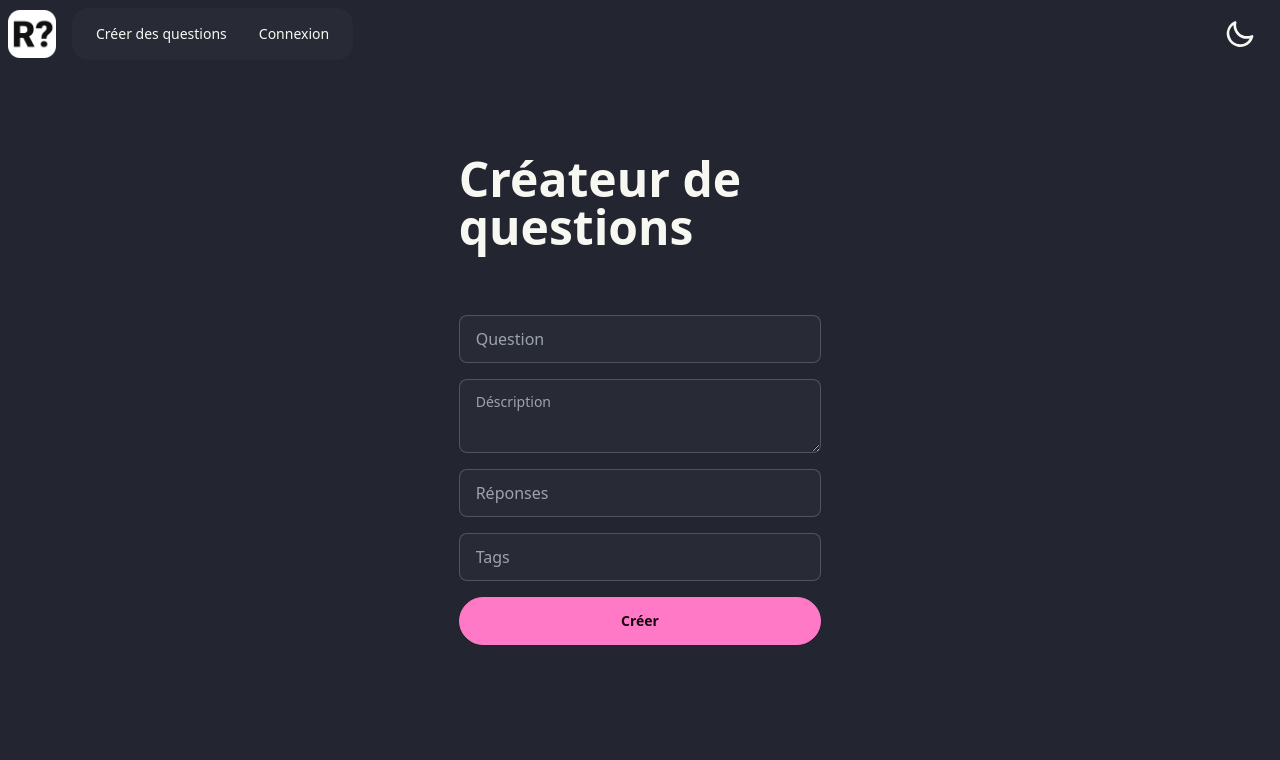
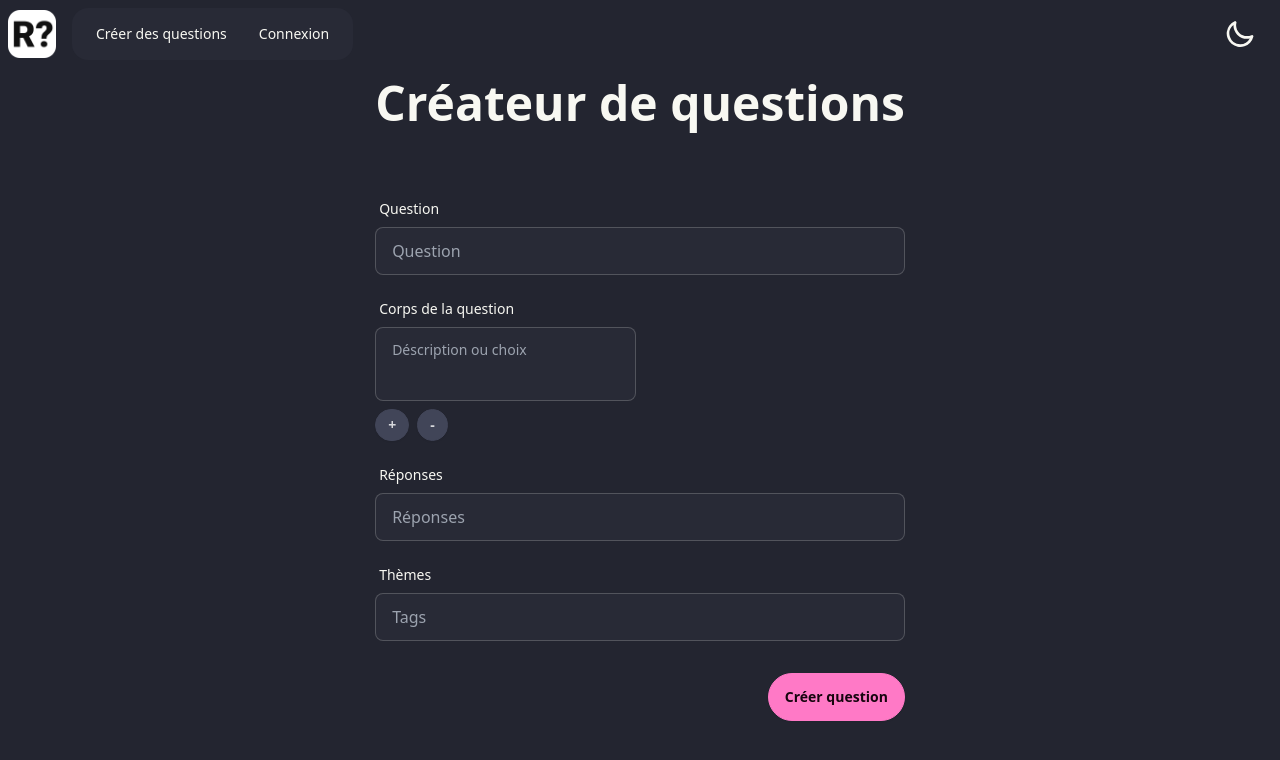
Before and after one commit to david-vct/rculture, a React (Vite) app: page /questions in a window 1280 px wide. Shown: the top 760 px of the page. Built offline with nearby package versions, Linux system fonts and the light colour scheme.

Commit message:
feat: add extansible question body on question creator

```diff
--- a/src/components/JoinGame.tsx
+++ b/src/components/JoinGame.tsx
@@ -1,21 +1,35 @@
 import { useNavigate } from "react-router-dom"
 import { createGame } from "../services/games-store"
 import { useState } from "react"
+import { signIn } from "../services/authentication"
 
 export const JoinGame = () => {
 	const [joinGameId, setJoinGamemId] = useState("")
+	const [name, setName] = useState("")
 	const navigate = useNavigate()
 
 	const joinGameHandler = async () => {
+		// Sign in new user
+		await signIn(name)
+		// Join game
 		navigate(`/games/${joinGameId}`)
 	}
 	const newGameHandler = async () => {
+		// Login user
+		await signIn(name)
+		// Create new game
 		const newGameId = await createGame()
 		navigate(`/games/${newGameId}`)
 	}
 
 	return (
-		<div className="flex flex-col items-center space-y-4">
+		<div className="flex flex-col items-stretch space-y-4">
+			<input
+				className="input input-bordered min-w-40 rounded-full"
+				value={name}
+				placeholder="Nom"
+				onChange={(e) => setName(e.target.value)}
+			/>
 			<div className="join rounded-full">
 				<input
 					className="input input-bordered min-w-40 join-item"
@@ -26,11 +40,9 @@ export const JoinGame = () => {
 					Rejoindre partie
 				</button>
 			</div>
-			<div>
-				<button className="btn btn-secondary rounded-full" onClick={newGameHandler}>
-					Nouvelle partie
-				</button>
-			</div>
+			<button className="btn btn-secondary self-end rounded-full" onClick={newGameHandler}>
+				Nouvelle partie
+			</button>
 		</div>
 	)
 }
--- a/src/components/Navbar.tsx
+++ b/src/components/Navbar.tsx
@@ -3,7 +3,7 @@ import { ThemeSwitch } from "./ThemeSwitch"
 
 export const Navbar = () => {
 	return (
-		<div className="navbar fixed top-0">
+		<div className="navbar fixed">
 			<div className="flex-1 space-x-4">
 				<Link to={"/"}>
 					<div>
--- a/src/pages/Auth.tsx
+++ b/src/pages/Auth.tsx
@@ -1,5 +1,5 @@
 import { useState } from "react"
-import { logout, signIn, signInWithGoogle } from "../services/authentication"
+import { logout, signInWithEmail, signInWithGoogle } from "../services/authentication"
 
 export const Auth = () => {
 	const [email, setEmail] = useState("")
@@ -33,7 +33,7 @@ export const Auth = () => {
 							/>
 						</div>
 						<div className="form-control mt-6">
-							<button className="btn btn-neutral rounded-full" onClick={() => signIn(email, password)}>
+							<button className="btn btn-neutral rounded-full" onClick={() => signInWithEmail(email, password)}>
 								Sign In
 							</button>
 						</div>
--- a/src/pages/Home.tsx
+++ b/src/pages/Home.tsx
@@ -2,7 +2,7 @@ import { JoinGame } from "../components/JoinGame"
 
 export const Home = () => {
 	return (
-		<div className="flex flex-col items-center justify-center w-full min-h-screen bg-base-200">
+		<div className="w-full min-h-screen flex flex-col items-center justify-center bg-base-200">
 			<div className="flex flex-col items-center w-full sm:w-auto px-4 py-8 sm:px-8">
 				<h1 className="text-5xl font-bold">Rculture</h1>
 				<p className="py-6">A game about culture, quiz and chill</p>
--- /dev/null
+++ b/src/pages/QuestionCreator/QuestionBodyInput.tsx
@@ -0,0 +1,51 @@
+import { useState } from "react"
+
+type QuestionBodyInputProps = {
+	onChange: (body: string[]) => void
+}
+
+export const QuestionBodyInput = (props: QuestionBodyInputProps) => {
+	const [body, setBody] = useState([] as string[])
+	const [nbElements, setNbElements] = useState(1)
+
+	const handleQuestionChange = (index: number, text: string) => {
+		body[index] = text
+		setBody(body)
+
+		// Send changes to parent
+		props.onChange(body.filter((element) => element !== ""))
+	}
+
+	const handleElementRemove = () => {
+		body.pop()
+		setBody(body)
+		setNbElements(nbElements - 1)
+	}
+
+	return (
+		<div>
+			<div className="grid grid-cols-1 sm:grid-cols-2 gap-2">
+				{Array.from({ length: nbElements }).map((_, index) => (
+					<textarea
+						key={index}
+						className="textarea textarea-bordered resize-none"
+						placeholder="Déscription ou choix"
+						onChange={(e) => handleQuestionChange(index, e.target.value)}
+					></textarea>
+				))}
+			</div>
+			<div className="pt-2">
+				<button className="btn btn-sm btn-neutral rounded-full mr-2" onClick={() => setNbElements(nbElements + 1)}>
+					+
+				</button>
+				<button
+					className="btn btn-sm btn-neutral rounded-full"
+					disabled={nbElements === 0}
+					onClick={handleElementRemove}
+				>
+					-
+				</button>
+			</div>
+		</div>
+	)
+}
--- a/src/pages/QuestionCreator/QuestionCreator.tsx
+++ b/src/pages/QuestionCreator/QuestionCreator.tsx
@@ -2,8 +2,8 @@ import { SimpleQuestionCreator } from "./SimpleQuestionCreator"
 
 export const QuestionCreator = () => {
 	return (
-		<div className="min-h-screen bg-base-200 flex flex-col justify-center items-center">
-			<div className="p-8 rounded-box w-1/3 max-w-2xl">
+		<div className="w-full min-h-screen bg-base-200 flex flex-col justify-center items-center">
+			<div className="w-full sm:w-auto px-4 py-8 sm:px-8 rounded-box">
 				<h1 className="text-5xl font-bold pb-16">Créateur de questions</h1>
 				<SimpleQuestionCreator />
 			</div>
--- a/src/pages/QuestionCreator/SimpleQuestionCreator.tsx
+++ b/src/pages/QuestionCreator/SimpleQuestionCreator.tsx
@@ -2,17 +2,19 @@ import { useState } from "react"
 import { createQuestion } from "../../services/questions-store"
 import { initializeEmptyQuestionFields, splitAndTrim } from "../../utils/utils"
 import { QuestionType } from "../../utils/types"
+import { QuestionBodyInput } from "./QuestionBodyInput"
 
 export const SimpleQuestionCreator = () => {
 	const [title, setTitle] = useState("")
+	const [body, setBody] = useState([] as string[])
 	const [answers, setAnswers] = useState("")
 	const [tags, setTags] = useState("")
 
-	const createQuestionHandler = () => {
+	const handleQuestionSubmit = () => {
 		const question = {
 			type: QuestionType.SIMPLE,
 			title,
-			body: [],
+			body,
 			answers: splitAndTrim(answers),
 			tags: splitAndTrim(tags),
 			...initializeEmptyQuestionFields(),
@@ -29,13 +31,36 @@ export const SimpleQuestionCreator = () => {
 
 	return (
 		<div className="flex flex-col space-y-4">
-			<input className="input input-bordered" placeholder="Question" onChange={(e) => setTitle(e.target.value)} />
-			<textarea className="textarea textarea-bordered" placeholder="Déscription"></textarea>
-			<input className="input input-bordered" placeholder="Réponses" onChange={(e) => setAnswers(e.target.value)} />
-			<input className="input input-bordered" placeholder="Tags" onChange={(e) => setTags(e.target.value)} />
-			<button className="btn btn-primary rounded-full" onClick={createQuestionHandler}>
-				Créer
-			</button>
+			<div className="form-control">
+				<label className="label">
+					<span className="label-text">Question</span>
+				</label>
+				<input className="input input-bordered" placeholder="Question" onChange={(e) => setTitle(e.target.value)} />
+			</div>
+
+			<div className="form-control">
+				<label className="label">
+					<span className="label-text">Corps de la question</span>
+				</label>
+				<QuestionBodyInput onChange={(body) => setBody(body)} />
+			</div>
+			<div className="form-control">
+				<label className="label">
+					<span className="label-text">Réponses</span>
+				</label>
+				<input className="input input-bordered" placeholder="Réponses" onChange={(e) => setAnswers(e.target.value)} />
+			</div>
+			<div className="form-control">
+				<label className="label">
+					<span className="label-text">Thèmes</span>
+				</label>
+				<input className="input input-bordered" placeholder="Tags" onChange={(e) => setTags(e.target.value)} />
+			</div>
+			<div className="form-control pt-4 self-end">
+				<button className="btn btn-primary rounded-full" onClick={handleQuestionSubmit}>
+					Créer question
+				</button>
+			</div>
 		</div>
 	)
 }
--- a/src/services/authentication.ts
+++ b/src/services/authentication.ts
@@ -1,14 +1,28 @@
-import { createUserWithEmailAndPassword, signInWithPopup, signOut } from "firebase/auth"
+import { createUserWithEmailAndPassword, signInWithPopup, signInAnonymously, signOut } from "firebase/auth"
 import { auth, googleAuthProvider } from "../config/firebase"
 import { UserInfo } from "../utils/types"
 import { initializeAnonymousUserInfo } from "../utils/utils"
+
+export async function signIn(name: string) {
+	try {
+		const response = await signInAnonymously(auth)
+		const userInfo = {
+			id: response.user.uid,
+			name: name,
+			isAuth: true,
+		}
+		storeUserInfo(userInfo)
+	} catch (error) {
+		console.error(error)
+	}
+}
 
 /**
  * Sign in app with an email and password
  * @param email
  * @param password
  */
-export async function signIn(email: string, password: string) {
+export async function signInWithEmail(email: string, password: string) {
 	try {
 		await createUserWithEmailAndPassword(auth, email, password)
 	} catch (e) {
```
